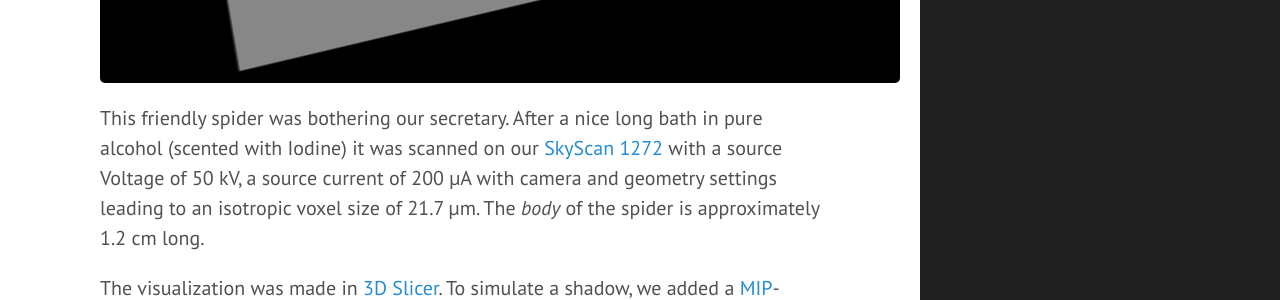
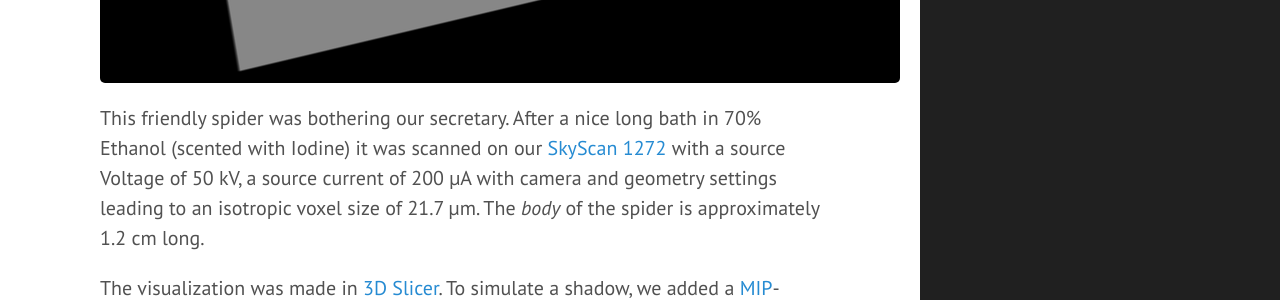
Before and after one commit to TomoGraphics/tomographics.github.io, a Jekyll site: the page built from _posts/2017-11-15-friendly-neighborhood-spiderman.md, in a window 1280 px wide and 900 px high, scrolled down 571 px. Shown: the part 155-455 px from the top of the window. Built offline with Jekyll 4.4.1, drawn with Linux system fonts in a browser that asks for light colours.

Commit message:
It was 70%, not pure alcohol

```diff
--- a/_posts/2017-11-15-friendly-neighborhood-spiderman.md
+++ b/_posts/2017-11-15-friendly-neighborhood-spiderman.md
@@ -14,7 +14,7 @@ tags:
 ![Spider](/assets/2017/11/15/friendly-neighborhood-spiderman/Spider.png)
 
 This friendly spider was bothering our secretary.
-After a nice long bath in pure alcohol (scented with Iodine) it was scanned on our [SkyScan 1272](http://bruker-microct.com/products/1272.htm) with a source Voltage of 50 kV, a source current of 200 µA with camera and geometry settings leading to an isotropic voxel size of 21.7 µm.
+After a nice long bath in 70% Ethanol (scented with Iodine) it was scanned on our [SkyScan 1272](http://bruker-microct.com/products/1272.htm) with a source Voltage of 50 kV, a source current of 200 µA with camera and geometry settings leading to an isotropic voxel size of 21.7 µm.
 The *body* of the spider is approximately 1.2 cm long.
 
 The visualization was made in [3D Slicer](http://slicer.org).
```
